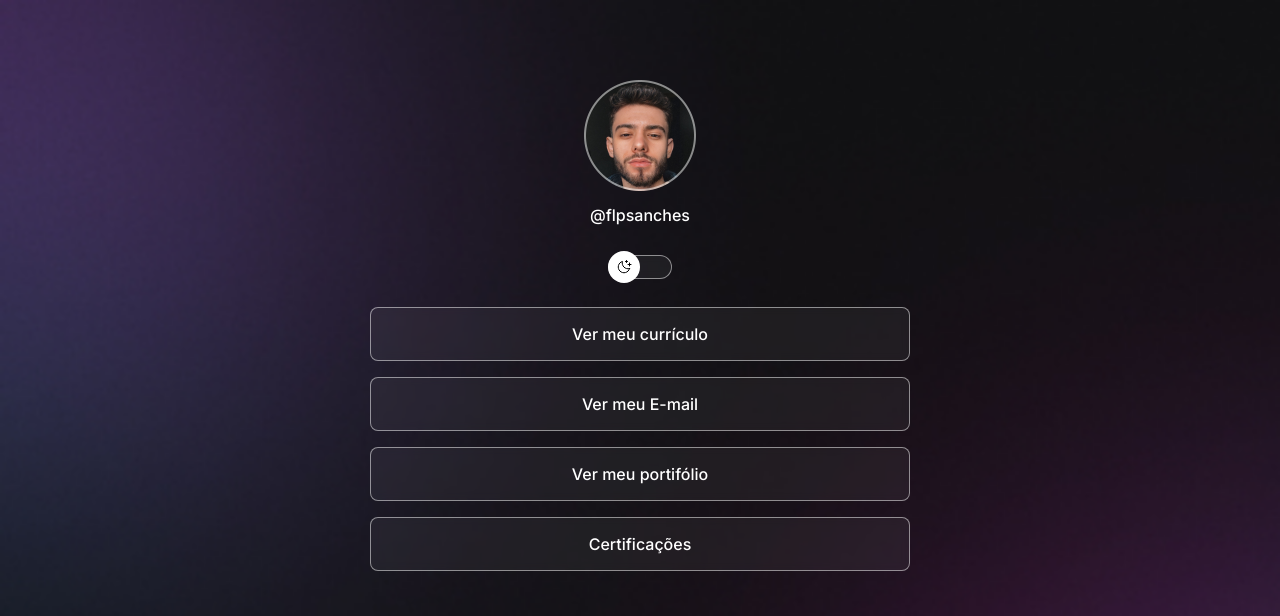
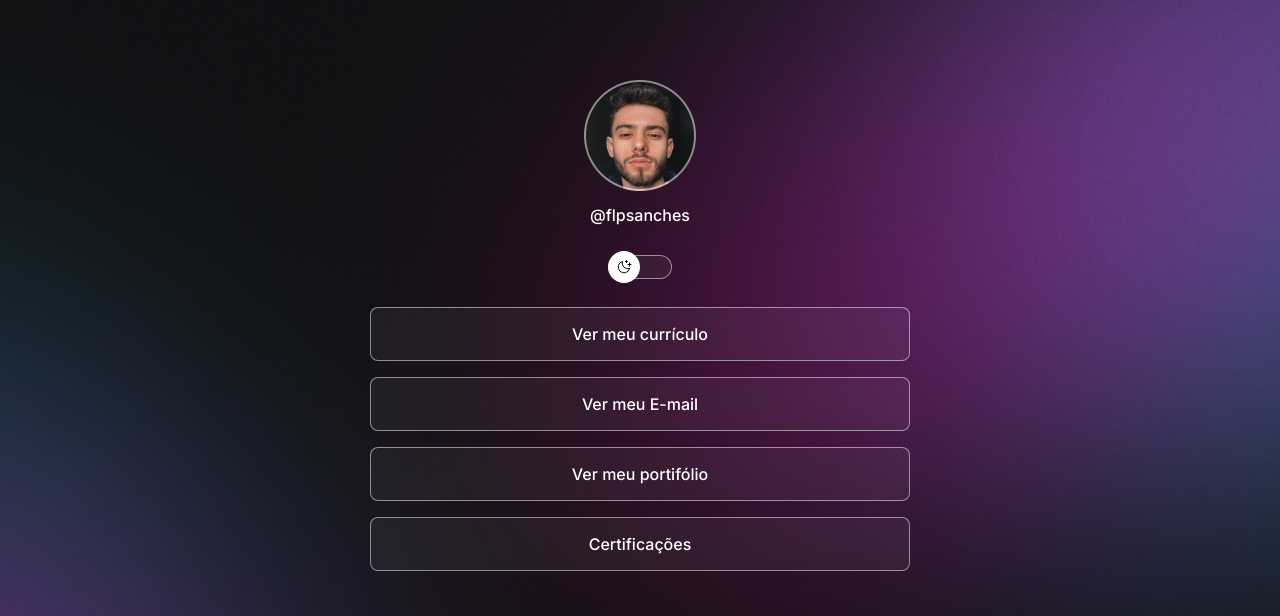
Before and after one commit to oFelipeSanches/my-devlinks, a plain HTML site: page index.html in a window 1280 px wide. Shown: the top 616 px of the page. Drawn offline with nearby package versions, Linux system fonts and the light colour scheme.

Commit message:
change background based on media queries

```diff
--- a/style.css
+++ b/style.css
@@ -27,6 +27,7 @@
 body {
     /*background: color image repeat position/size */
     background: var(--bg-url) top center/cover;
+    height: 100vh;
 }
 
 body * {
@@ -168,3 +169,10 @@
     font-style: normal;
     font-weight: 400;
 }
+
+/* media queries*/
+@media (min-width: 700px) {
+    :root {--bg-url: url(./assets/bg-desktop.jpg);}
+
+    .light {--bg-url: url(./assets/bg-desktop-light.jpg);}
+}
```
